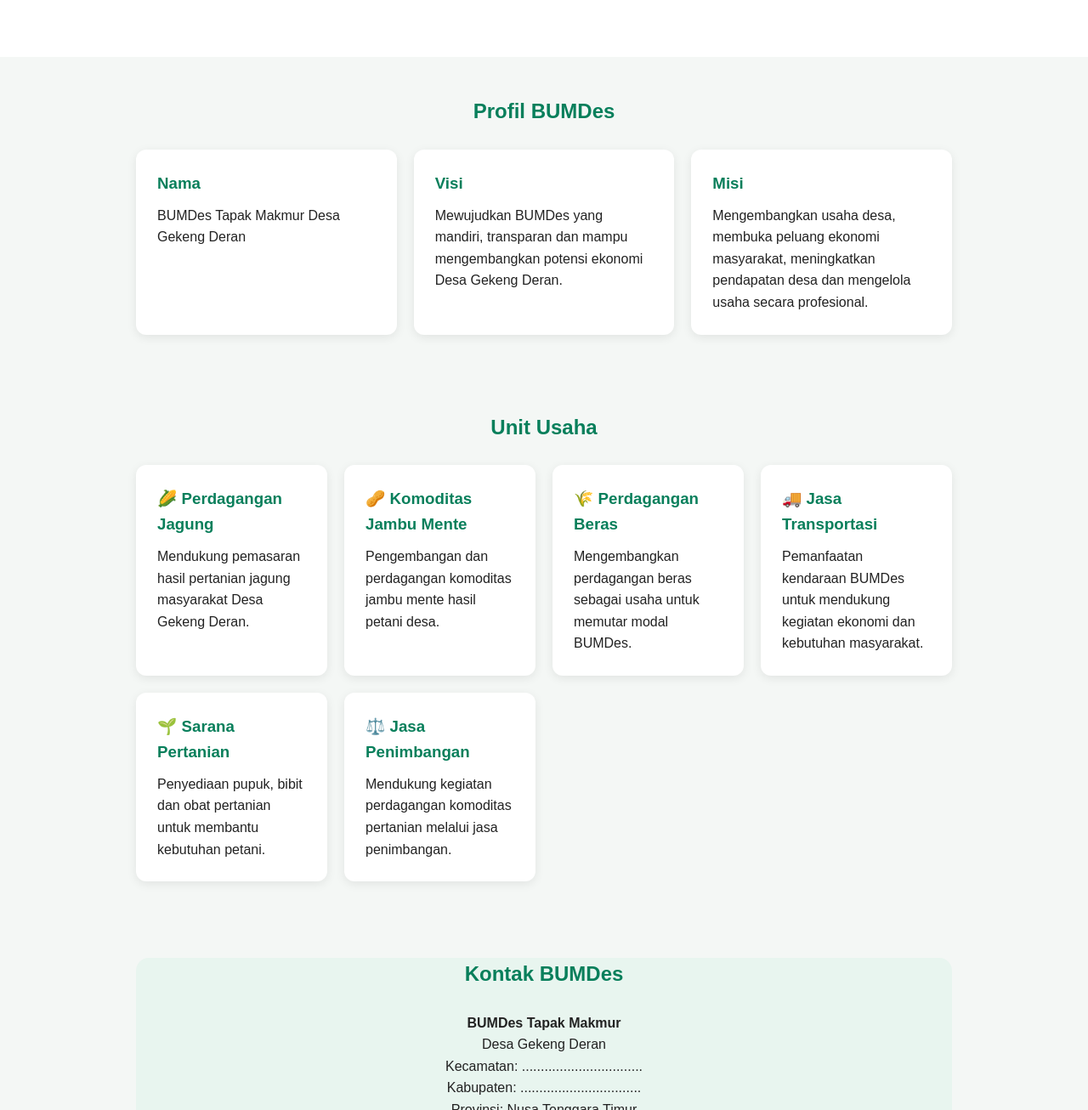
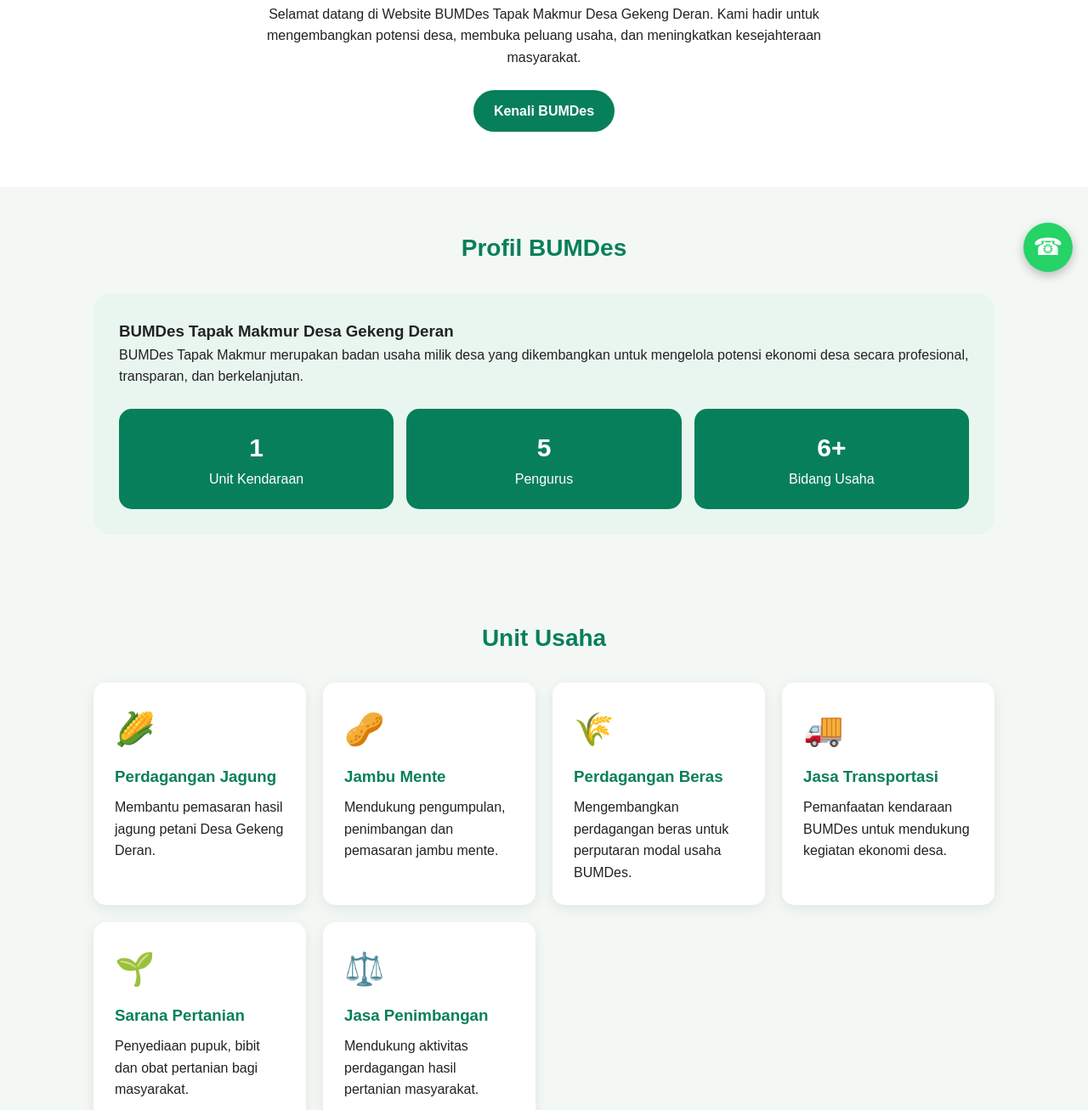
Before and after one commit to jhordantukan-byte/Bumdes-Tapak-Makmur-, a plain HTML site: page index.html in a window 1280 px wide. Shown: the part 462-1768 px from the top of the page at 85% size. Drawn offline with Linux system fonts and the light colour scheme.

Commit message:
Update index.html

```diff
--- a/index.html
+++ b/index.html
@@ -3,140 +3,79 @@
 <head>
 <meta charset="UTF-8">
 <meta name="viewport" content="width=device-width, initial-scale=1.0">
-<title>BUMDes Tapak Makmur - Desa Gekeng Deran</title>
+<title>BUMDes Tapak Makmur | Desa Gekeng Deran</title>
 
 <style>
-* {
-  box-sizing: border-box;
-  margin: 0;
-  padding: 0;
+*{box-sizing:border-box;margin:0;padding:0}
+body{font-family:Arial,sans-serif;background:#f4f8f5;color:#222;line-height:1.6}
+header{
+background:linear-gradient(135deg,#075e42,#16a66a);
+color:white;text-align:center;padding:35px 20px
 }
-
-body {
-  font-family: Arial, sans-serif;
-  background: #f4f7f5;
-  color: #222;
-  line-height: 1.6;
+.logo{
+width:90px;height:90px;border-radius:50%;background:white;
+display:flex;align-items:center;justify-content:center;
+margin:auto;color:#087f5b;font-size:42px;font-weight:bold
 }
-
-header {
-  background: linear-gradient(135deg, #087f5b, #20a36a);
-  color: white;
-  padding: 25px 20px;
-  text-align: center;
+header h1{margin-top:15px;font-size:28px}
+header p{margin-top:5px}
+nav{
+background:#064b37;padding:14px;text-align:center;
+position:sticky;top:0;z-index:10
 }
-
-header h1 {
-  font-size: 28px;
-  margin-bottom: 5px;
+nav a{color:white;text-decoration:none;margin:0 8px;font-weight:bold;font-size:14px}
+.hero{
+background:white;text-align:center;padding:65px 20px
 }
-
-header p {
-  font-size: 16px;
+.hero h2{font-size:32px;color:#087f5b;margin-bottom:15px}
+.hero p{max-width:700px;margin:auto}
+.btn{
+display:inline-block;background:#087f5b;color:white;
+padding:12px 24px;border-radius:25px;text-decoration:none;
+margin-top:25px;font-weight:bold
 }
-
-nav {
-  background: #075c43;
-  text-align: center;
-  padding: 12px;
-  position: sticky;
-  top: 0;
-  z-index: 10;
+section{max-width:1100px;margin:auto;padding:50px 20px}
+.title{text-align:center;color:#087f5b;margin-bottom:30px;font-size:28px}
+.cards{
+display:grid;grid-template-columns:repeat(auto-fit,minmax(220px,1fr));
+gap:20px
 }
-
-nav a {
-  color: white;
-  text-decoration: none;
-  margin: 0 10px;
-  font-weight: bold;
+.card{
+background:white;padding:25px;border-radius:15px;
+box-shadow:0 4px 15px rgba(0,0,0,.08)
 }
-
-.hero {
-  padding: 70px 20px;
-  text-align: center;
-  background: white;
+.card .icon{font-size:38px;margin-bottom:10px}
+.card h3{color:#087f5b;margin-bottom:8px}
+.about{
+background:#e8f6ef;border-radius:20px;padding:30px
 }
-
-.hero h2 {
-  color: #087f5b;
-  font-size: 30px;
-  margin-bottom: 15px;
+.stats{
+display:grid;grid-template-columns:repeat(auto-fit,minmax(180px,1fr));
+gap:15px;margin-top:25px
 }
-
-.hero p {
-  max-width: 700px;
-  margin: auto;
+.stat{
+background:#087f5b;color:white;text-align:center;
+padding:22px;border-radius:15px
 }
-
-.button {
-  display: inline-block;
-  margin-top: 25px;
-  background: #087f5b;
-  color: white;
-  padding: 12px 22px;
-  border-radius: 8px;
-  text-decoration: none;
-  font-weight: bold;
+.stat b{display:block;font-size:30px}
+.contact{
+background:#075e42;color:white;text-align:center;
+border-radius:20px;padding:35px
 }
-
-section {
-  padding: 45px 20px;
-  max-width: 1000px;
-  margin: auto;
+footer{
+background:#043d2d;color:white;text-align:center;padding:25px
 }
-
-section h2 {
-  text-align: center;
-  color: #087f5b;
-  margin-bottom: 25px;
+.wa{
+position:fixed;right:18px;bottom:18px;
+background:#25D366;color:white;width:58px;height:58px;
+border-radius:50%;display:flex;align-items:center;
+justify-content:center;font-size:28px;text-decoration:none;
+box-shadow:0 4px 12px rgba(0,0,0,.25);z-index:20
 }
-
-.cards {
-  display: grid;
-  grid-template-columns: repeat(auto-fit, minmax(220px, 1fr));
-  gap: 20px;
-}
-
-.card {
-  background: white;
-  padding: 25px;
-  border-radius: 12px;
-  box-shadow: 0 3px 12px rgba(0,0,0,0.08);
-}
-
-.card h3 {
-  color: #087f5b;
-  margin-bottom: 10px;
-}
-
-.contact {
-  background: #e8f5ef;
-  text-align: center;
-  border-radius: 15px;
-}
-
-footer {
-  background: #075c43;
-  color: white;
-  text-align: center;
-  padding: 25px 15px;
-  margin-top: 30px;
-}
-
-@media (max-width: 600px) {
-  header h1 {
-    font-size: 22px;
-  }
-
-  .hero h2 {
-    font-size: 24px;
-  }
-
-  nav a {
-    display: inline-block;
-    margin: 5px;
-    font-size: 14px;
-  }
+@media(max-width:600px){
+header h1{font-size:23px}
+.hero h2{font-size:25px}
+nav a{font-size:12px;margin:3px}
 }
 </style>
 </head>
@@ -144,100 +83,146 @@ footer {
 <body>
 
 <header>
+<div class="logo">TM</div>
 <h1>BUMDes TAPAK MAKMUR</h1>
 <p>Desa Gekeng Deran</p>
+<p>Bergerak Bersama • Membangun Desa • Meningkatkan Kesejahteraan</p>
 </header>
 
 <nav>
 <a href="#beranda">Beranda</a>
 <a href="#profil">Profil</a>
-  <a href="#usaha">Unit Usaha</a>
+<a href="#usaha">Usaha</a>
+<a href="#pengurus">Pengurus</a>
+<a href="#berita">Kegiatan</a>
 <a href="#kontak">Kontak</a>
 </nav>
 
 <div class="hero" id="beranda">
-  <h2>Membangun Desa, Menggerakkan Ekonomi</h2>
+<h2>Membangun Ekonomi Desa Bersama</h2>
 <p>
-    Selamat datang di website resmi BUMDes Tapak Makmur Desa Gekeng Deran.
-    Bersama masyarakat, kami mengembangkan potensi desa untuk meningkatkan
-    perekonomian dan kesejahteraan masyarakat.
+Selamat datang di Website BUMDes Tapak Makmur Desa Gekeng Deran.
+Kami hadir untuk mengembangkan potensi desa, membuka peluang usaha,
+dan meningkatkan kesejahteraan masyarakat.
 </p>
-  <a href="#profil" class="button">Tentang BUMDes</a>
+<a class="btn" href="#profil">Kenali BUMDes</a>
 </div>
 
 <section id="profil">
-  <h2>Profil BUMDes</h2>
+<h2 class="title">Profil BUMDes</h2>
 
-  <div class="cards">
-    <div class="card">
-      <h3>Nama</h3>
-      <p>BUMDes Tapak Makmur Desa Gekeng Deran</p>
-    </div>
+<div class="about">
+<h3>BUMDes Tapak Makmur Desa Gekeng Deran</h3>
+<p>
+BUMDes Tapak Makmur merupakan badan usaha milik desa yang dikembangkan
+untuk mengelola potensi ekonomi desa secara profesional, transparan,
+dan berkelanjutan.
+</p>
 
-    <div class="card">
-      <h3>Visi</h3>
-      <p>
-        Mewujudkan BUMDes yang mandiri, transparan dan mampu mengembangkan
-        potensi ekonomi Desa Gekeng Deran.
-      </p>
-    </div>
-
-    <div class="card">
-      <h3>Misi</h3>
-      <p>
-        Mengembangkan usaha desa, membuka peluang ekonomi masyarakat,
-        meningkatkan pendapatan desa dan mengelola usaha secara profesional.
-      </p>
+<div class="stats">
+<div class="stat"><b>1</b>Unit Kendaraan</div>
+<div class="stat"><b>5</b>Pengurus</div>
+<div class="stat"><b>6+</b>Bidang Usaha</div>
 </div>
 </div>
 </section>
 
 <section id="usaha">
-  <h2>Unit Usaha</h2>
+<h2 class="title">Unit Usaha</h2>
 
 <div class="cards">
 
 <div class="card">
-      <h3>🌽 Perdagangan Jagung</h3>
+<div class="icon">🌽</div>
+<h3>Perdagangan Jagung</h3>
+<p>Membantu pemasaran hasil jagung petani Desa Gekeng Deran.</p>
+</div>
+
+<div class="card">
+<div class="icon">🥜</div>
+<h3>Jambu Mente</h3>
+<p>Mendukung pengumpulan, penimbangan dan pemasaran jambu mente.</p>
+</div>
+
+<div class="card">
+<div class="icon">🌾</div>
+<h3>Perdagangan Beras</h3>
+<p>Mengembangkan perdagangan beras untuk perputaran modal usaha BUMDes.</p>
+</div>
+
+<div class="card">
+<div class="icon">🚚</div>
+<h3>Jasa Transportasi</h3>
+<p>Pemanfaatan kendaraan BUMDes untuk mendukung kegiatan ekonomi desa.</p>
+</div>
+
+<div class="card">
+<div class="icon">🌱</div>
+<h3>Sarana Pertanian</h3>
+<p>Penyediaan pupuk, bibit dan obat pertanian bagi masyarakat.</p>
+</div>
+
+<div class="card">
+<div class="icon">⚖️</div>
+<h3>Jasa Penimbangan</h3>
+<p>Mendukung aktivitas perdagangan hasil pertanian masyarakat.</p>
+</div>
+
+</div>
+</section>
+
+<section id="pengurus">
+<h2 class="title">Pengurus BUMDes</h2>
+
+<div class="cards">
+
+<div class="card">
+<h3>Direktur</h3>
+<p>Pengelola dan penanggung jawab utama BUMDes.</p>
+</div>
+
+<div class="card">
+<h3>Sekretaris</h3>
+<p>Mengelola administrasi dan dokumentasi BUMDes.</p>
+</div>
+
+<div class="card">
+<h3>Bendahara</h3>
+<p>Mengelola administrasi keuangan dan laporan BUMDes.</p>
+</div>
+
+<div class="card">
+<h3>Pengelola Unit Usaha</h3>
+<p>Mengelola kegiatan operasional masing-masing unit usaha.</p>
+</div>
+
+</div>
+</section>
+
+<section id="berita">
+<h2 class="title">Kegiatan BUMDes</h2>
+
+<div class="cards">
+
+<div class="card">
+<h3>📢 Pengembangan Usaha Desa</h3>
 <p>
-        Mendukung pemasaran hasil pertanian jagung masyarakat Desa Gekeng Deran.
+Pengembangan unit usaha berbasis potensi dan kebutuhan masyarakat desa.
 </p>
 </div>
 
 <div class="card">
-      <h3>🥜 Komoditas Jambu Mente</h3>
+<h3>🌱 Dukungan Petani</h3>
 <p>
-        Pengembangan dan perdagangan komoditas jambu mente hasil petani desa.
+BUMDes mendorong pengembangan usaha pertanian dan pemasaran hasil petani.
 </p>
 </div>
 
 <div class="card">
-      <h3>🌾 Perdagangan Beras</h3>
+<h3>📊 Transparansi</h3>
 <p>
-        Mengembangkan perdagangan beras sebagai usaha untuk memutar modal BUMDes.
-      </p>
-    </div>
-
-    <div class="card">
-      <h3>🚚 Jasa Transportasi</h3>
-      <p>
-        Pemanfaatan kendaraan BUMDes untuk mendukung kegiatan ekonomi dan
-        kebutuhan masyarakat.
-      </p>
-    </div>
-
-    <div class="card">
-      <h3>🌱 Sarana Pertanian</h3>
-      <p>
-        Penyediaan pupuk, bibit dan obat pertanian untuk membantu kebutuhan petani.
-      </p>
-    </div>
-
-    <div class="card">
-      <h3>⚖️ Jasa Penimbangan</h3>
-      <p>
-        Mendukung kegiatan perdagangan komoditas pertanian melalui jasa
-        penimbangan.
+Pengelolaan usaha diarahkan secara tertib, transparan dan dapat
+dipertanggungjawabkan.
 </p>
 </div>
 
@@ -246,17 +231,16 @@ footer {
 
 <section id="kontak">
 <div class="contact">
-    <h2>Kontak BUMDes</h2>
-    <p><strong>BUMDes Tapak Makmur</strong></p>
+<h2>Hubungi BUMDes</h2>
+<p><b>BUMDes Tapak Makmur</b></p>
 <p>Desa Gekeng Deran</p>
-    <p>Kecamatan: ................................</p>
-    <p>Kabupaten: ................................</p>
-    <p>Provinsi: Nusa Tenggara Timur</p>
-    <br>
+<p>Provinsi Nusa Tenggara Timur</p>
 <p>📞 WhatsApp: 08xxxxxxxxxx</p>
 <p>✉️ Email: bumdestapakmakmur@gmail.com</p>
 </div>
 </section>
+
+<a class="wa" href="https://wa.me/6280000000000" target="_blank">☎</a>
 
 <footer>
 <p>© 2026 BUMDes Tapak Makmur Desa Gekeng Deran</p>
```
Lines whose indentation alone changed are shown as unchanged.
